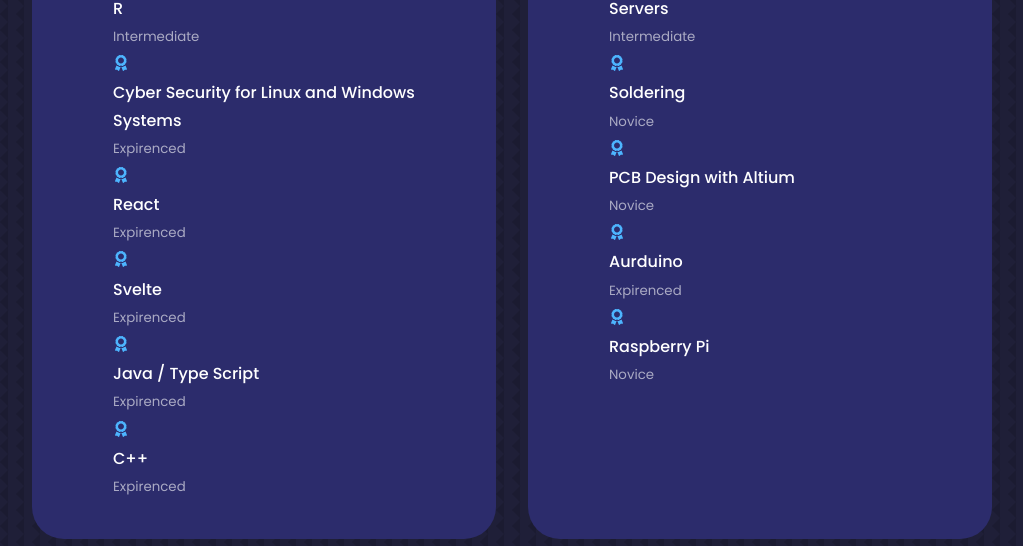
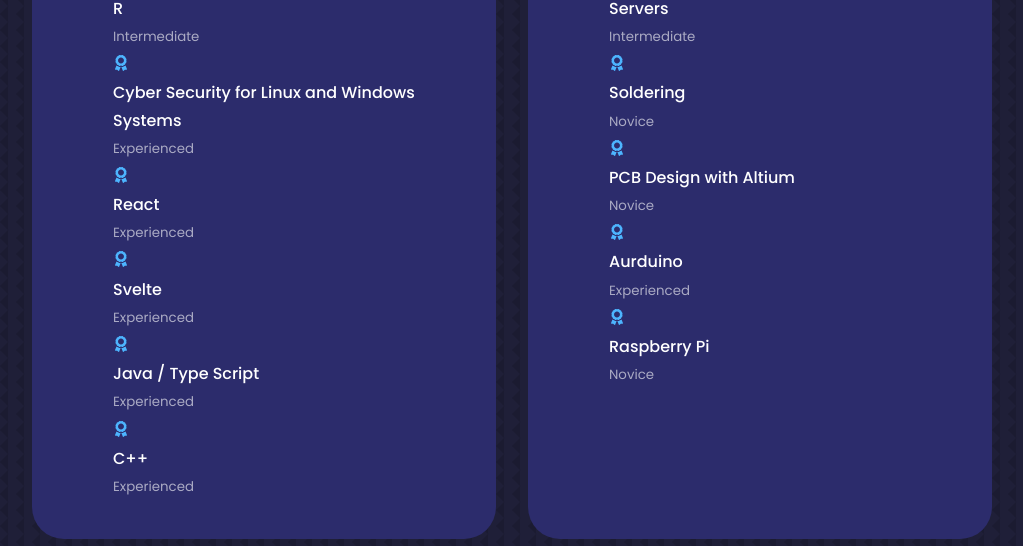
Before and after one commit to ShreyWey/personal-portfolio2.0, a React (Create React App) app: page / in a window 1280 px wide. Shown: the part 1738-2284 px from the top of the page, without its empty margins (128-1151 px from the left). Built offline with nearby package versions, Linux system fonts and the light colour scheme.

Commit message:
typo fix

```diff
--- a/src/components/experience/Experience.jsx
+++ b/src/components/experience/Experience.jsx
@@ -22,35 +22,35 @@
               <FaAward className='experience__details-icon'/>
               <div>
                 <h4>Cyber Security for Linux and Windows Systems</h4>
-                <small className='text-light'>Expirenced</small>
+                <small className='text-light'>Experienced</small>
               </div>
             </article>
             <article className="expirence__details">
               <FaAward className='experience__details-icon'/>
               <div>
                 <h4>React</h4>
-                <small className='text-light'>Expirenced</small>
+                <small className='text-light'>Experienced</small>
               </div>
             </article>
             <article className="expirence__details">
               <FaAward className='experience__details-icon'/>
               <div>
                 <h4>Svelte</h4>
-                <small className='text-light'>Expirenced</small>
+                <small className='text-light'>Experienced</small>
               </div>
             </article>
             <article className="expirence__details">
               <FaAward className='experience__details-icon'/>
               <div>
                 <h4>Java / Type Script</h4>
-                <small className='text-light'>Expirenced</small>
+                <small className='text-light'>Experienced</small>
               </div>
             </article>
             <article className="expirence__details">
               <FaAward className='experience__details-icon'/>
               <div>
                 <h4>C++</h4>
-                <small className='text-light'>Expirenced</small>
+                <small className='text-light'>Experienced</small>
               </div>
             </article>
           </div>
@@ -83,7 +83,7 @@
               <FaAward className='experience__details-icon'/>
               <div>
                 <h4>Aurduino</h4>
-                <small className='text-light'>Expirenced</small>
+                <small className='text-light'>Experienced</small>
               </div>
             </article>
             <article className="expirence__details">
--- a/src/components/footer/Footer.jsx
+++ b/src/components/footer/Footer.jsx
@@ -8,7 +8,7 @@
       <ul className="permalinks">
         <li><a href="#home">Home</a></li>
         <li><a href="#about">About</a></li>
-        <li><a href="#expirence ">Expirence</a></li>
+        <li><a href="#expirence ">Experience</a></li>
         <li><a href="#portfolio">Portfolio</a></li>
         <li><a href="#contact">Contact</a></li>
       </ul>
```
